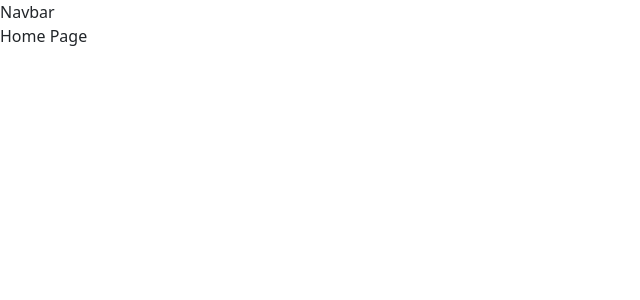
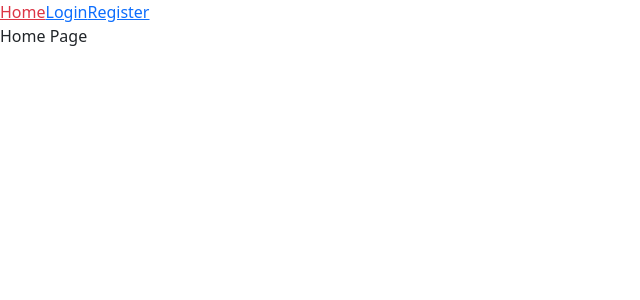
Before and after one commit to kalamcreation/Practice-ReactJS1, a React (Vite) app: page / in a window 1280 px wide. Shown: the top 300 px of the page, without its empty margins (0-640 px from the left). Built offline with nearby package versions, Linux system fonts and the light colour scheme.

Commit message:
Link & Navlink Active

```diff
--- a/src/Navbar.jsx
+++ b/src/Navbar.jsx
@@ -1,7 +1,33 @@
 import React from 'react'
+import { Link } from 'react-router-dom'
+import { NavLink } from "react-router-dom";
 
 export default function Navbar() {
   return (
-    <div>Navbar</div>
+    <div>
+        {/* <Link to="/">Home</Link>
+        <Link to="/login">Login</Link>
+        <Link to="/register">Register</Link> */}
+
+        <NavLink
+        to="/"
+        className={({ isActive }) => isActive ? "text-danger" : "" }
+        >
+        Home
+        </NavLink>
+        <NavLink
+        to="/login"
+        className={({ isActive }) => isActive ? "text-danger" : "" }
+        >
+        Login
+        </NavLink>
+        <NavLink
+        to="/register"
+        className={({ isActive }) => isActive ? "text-danger" : "" }
+        >
+        Register
+        </NavLink>
+
+    </div>
   )
 }
```
